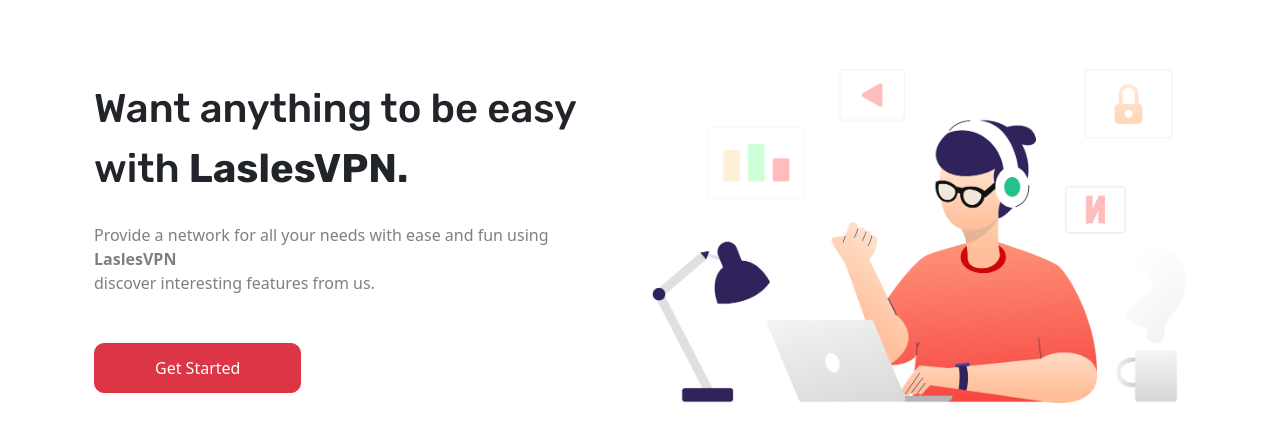
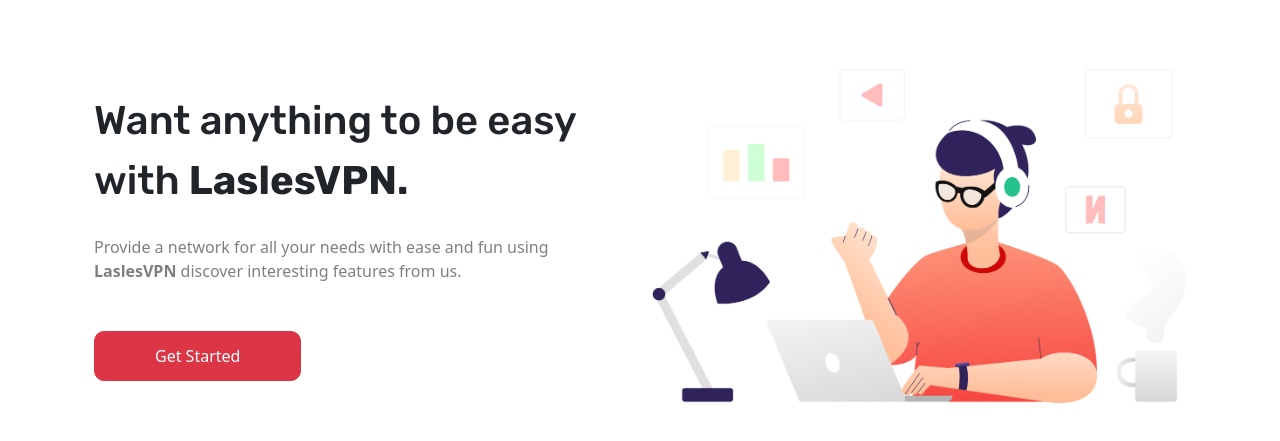
Before and after one commit to elanurbulbul/LasLesVPN, a website built with Vite: page src/index.html in a window 1280 px wide. Shown: the part 61-502 px from the top of the page. Built offline with nearby package versions, Linux system fonts and the light colour scheme.

Commit message:
hero-sectionEdit

```diff
--- a/src/index.html
+++ b/src/index.html
@@ -51,7 +51,7 @@
               <div class="row align-items-center justify-content-center mx-auto">
                   <div class="col-lg-6">
                       <h1 class="rubik lh-base mb-4">Want anything to be easy with <span class="fw-bold">LaslesVPN.</span></h1>
-                      <p class="text-black-50 fw-normal mb-5">Provide a network for all your needs with ease and fun using <span class="fw-bold ">LaslesVPN</span><br> discover interesting features from us.</p>
+                      <p class="text-black-50 fw-normal mb-5">Provide a network for all your needs with ease and fun using <span class="fw-bold ">LaslesVPN</span> discover interesting features from us.</p>
                       <a class="btn btn-danger" href="#">Get Started</a>
                   </div>
                   <div class="col d-flex justify-content-center">
--- a/src/scss/style.scss
+++ b/src/scss/style.scss
@@ -11,6 +11,6 @@
 }
 .hero-bg-section{
     h1{
-        max-width:52opx;
+        max-width:520px;
     }
 }
```
Also changed, not shown: 1 other file.
